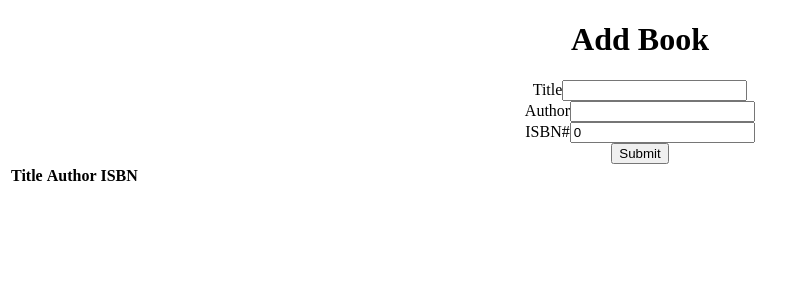
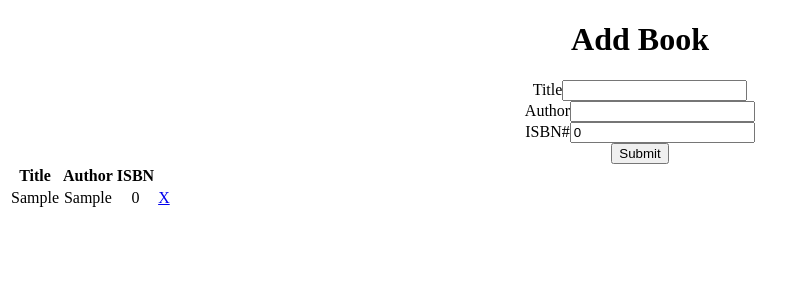
Before and after one commit to yomiaishida/rcbl, a React (Create React App) app: page / in a window 1280 px wide. Both pictures are taken after typing "Sample", "Sample" into the empty fields and a click on the input "Submit". Shown: the top 300 px of the page, without its empty margins (0-807 px from the left). Built offline with nearby package versions, Linux system fonts and the light colour scheme.

Commit message:
Displaying state object on dom

```diff
--- a/src/components/BookTable.js
+++ b/src/components/BookTable.js
@@ -1,7 +1,9 @@
-import React from "react";
+import React, { useContext } from "react";
+import bookContext from "../context/book/bookContext";
 import { TableBody } from "./TableBody";
 
 export const BookTable = () => {
+  const { books } = useContext(bookContext);
   return (
     <table className="u-full-width">
       <thead>
@@ -12,7 +14,9 @@ export const BookTable = () => {
           <th></th>
         </tr>
       </thead>
-      <TableBody />
+      {books.map((book) => (
+        <TableBody book={book} key={book.id} />
+      ))}
     </table>
   );
 };
--- a/src/components/TableBody.js
+++ b/src/components/TableBody.js
@@ -1,6 +1,16 @@
-import React from "react";
+import React, { useContext } from "react";
 
-export const TableBody = () => {
-  return <tbody></tbody>
-
+export const TableBody = ({ book }) => {
+  return (
+    <tbody>
+      <td>{book.title}</td>
+      <td>{book.author}</td>
+      <td>{book.id}</td>
+      <td>
+        <a href="#" class="delete">
+          X
+        </a>
+      </td>
+    </tbody>
+  );
 };
```
